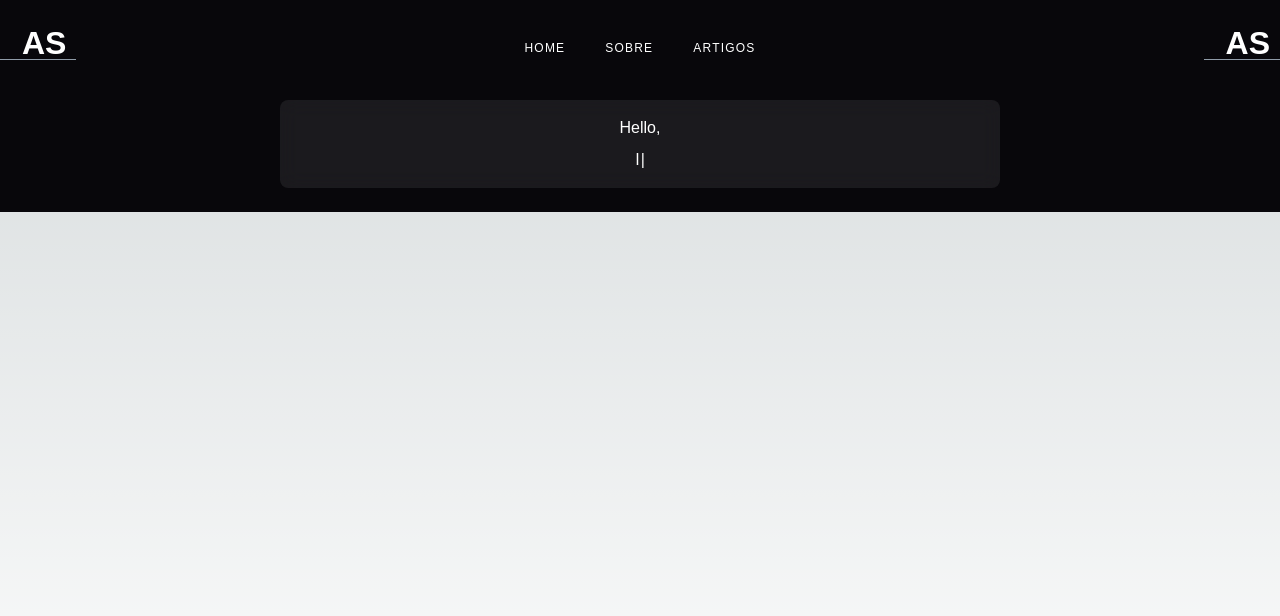
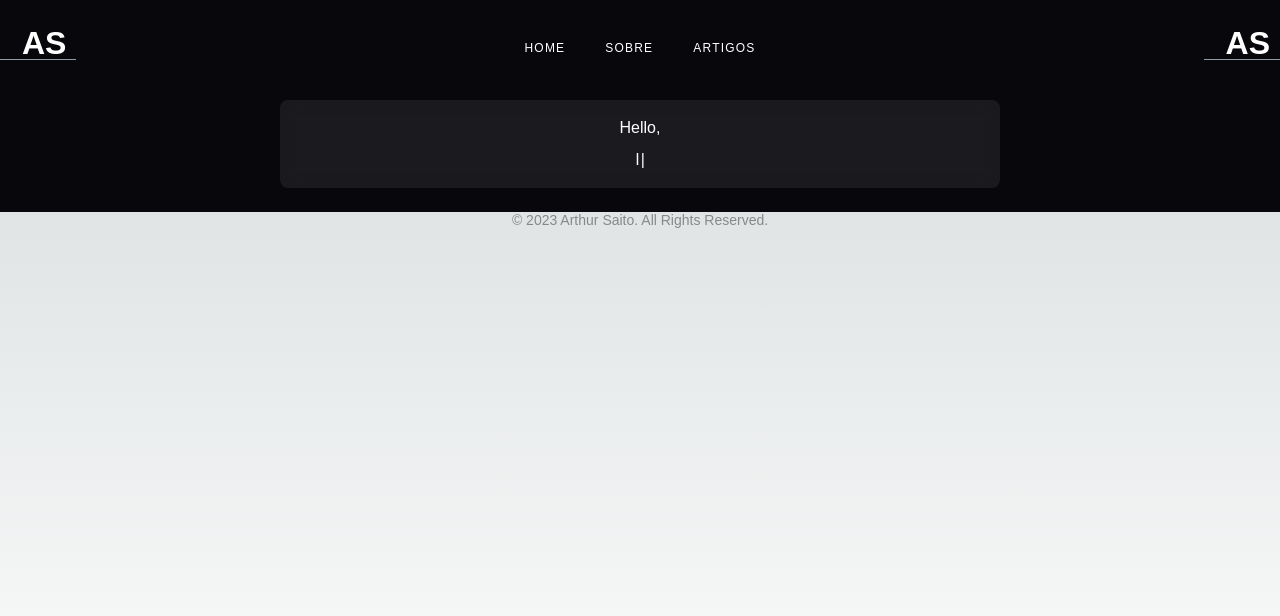
Before and after one commit to ArthurDotSaito/arthursaito.com, a Next.js app: page / in a window 1280 px wide. Shown: the top 616 px of the page. Built offline with nearby package versions, Linux system fonts and the light colour scheme; a web font is replaced by a local one.

Commit message:
feat: add footer

```diff
--- /dev/null
+++ b/src/components/Footer.tsx
@@ -0,0 +1,11 @@
+import { Box } from '@/layout/ChakraUI';
+
+const Footer = () => {
+  return (
+    <Box textAlign="center" opacity={0.4} fontSize="sm">
+      &copy; {new Date().getFullYear()} Arthur Saito. All Rights Reserved.
+    </Box>
+  );
+};
+
+export default Footer;
--- a/src/layout/Page.tsx
+++ b/src/layout/Page.tsx
@@ -1,4 +1,5 @@
 import { BaseWrapper } from '@/components/BaseWrapper';
+import Footer from '@/components/Footer';
 import NavBar from '@/components/NavBar';
 import { PageContainer, PageStandardContent } from '@/components/PageContainer';
 
@@ -9,6 +10,7 @@ export default function Page({ children }: any) {
       <PageContainer>
         <PageStandardContent>{children}</PageStandardContent>
       </PageContainer>
+      <Footer />
     </BaseWrapper>
   );
 }
```
